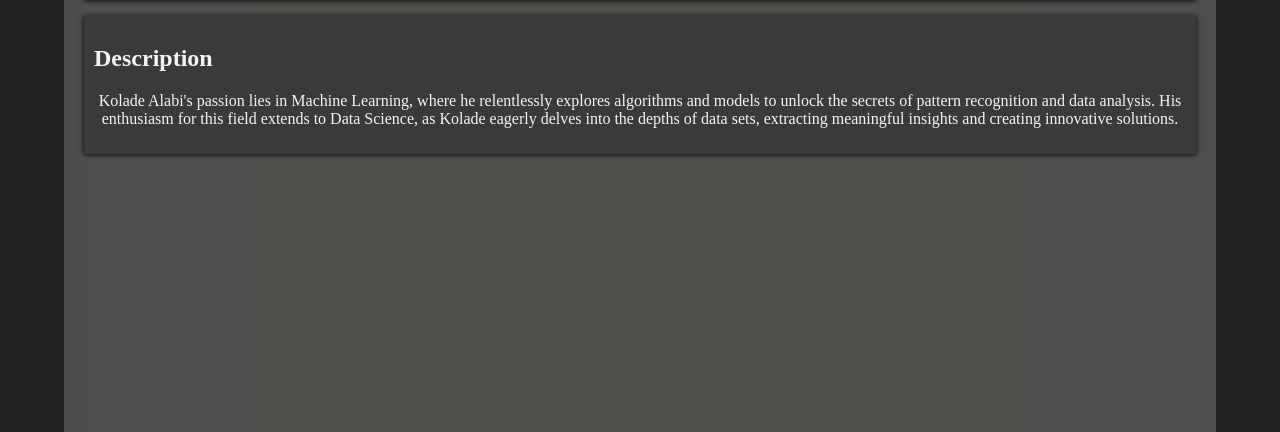
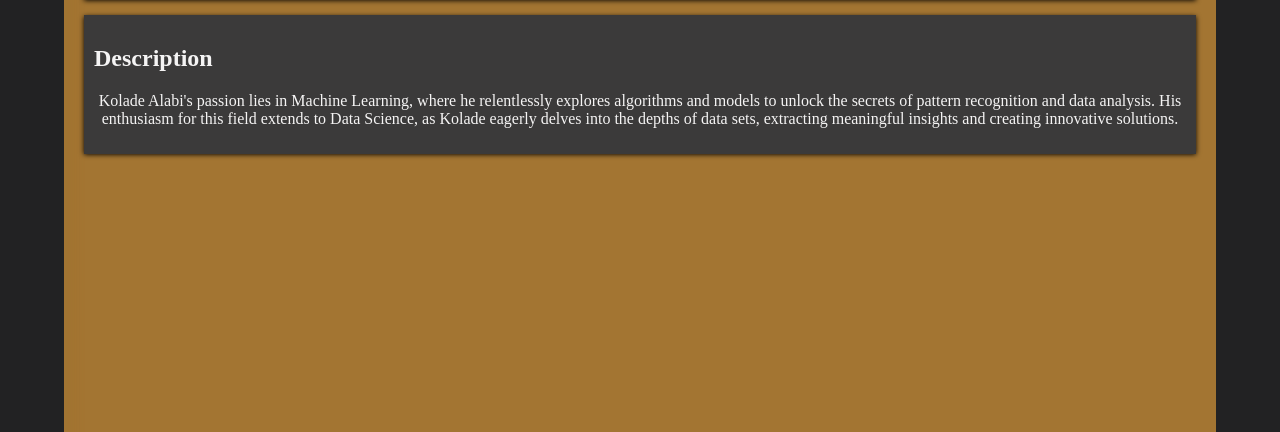
Before and after one commit to Kalamojo/Kalamojo.github.io, a plain HTML site: page index.html in a window 1280 px wide. Shown: the part 368-800 px from the top of the page. Drawn offline with nearby package versions, Linux system fonts and the light colour scheme.

Commit message:
Main template and color done

```diff
--- a/style.css
+++ b/style.css
@@ -81,7 +81,7 @@ body * {
     margin-top: auto;
     width: 90%;
     height: 80%;
-    background-color: rgb(63, 62, 62);
+    background-color: rgb(168, 110, 30);
 }
 
 
@@ -122,7 +122,7 @@ body * {
     pointer-events: none;
 }
 .shadow1 {
-    box-shadow: inset 0px 30px 18px -1px rgb(63, 62, 62, 0.8);
+    box-shadow: inset 0px 30px 18px -1px rgba(168, 110, 30, 0.8);
 }
 .shadow2 {
     height: 100%;
```
